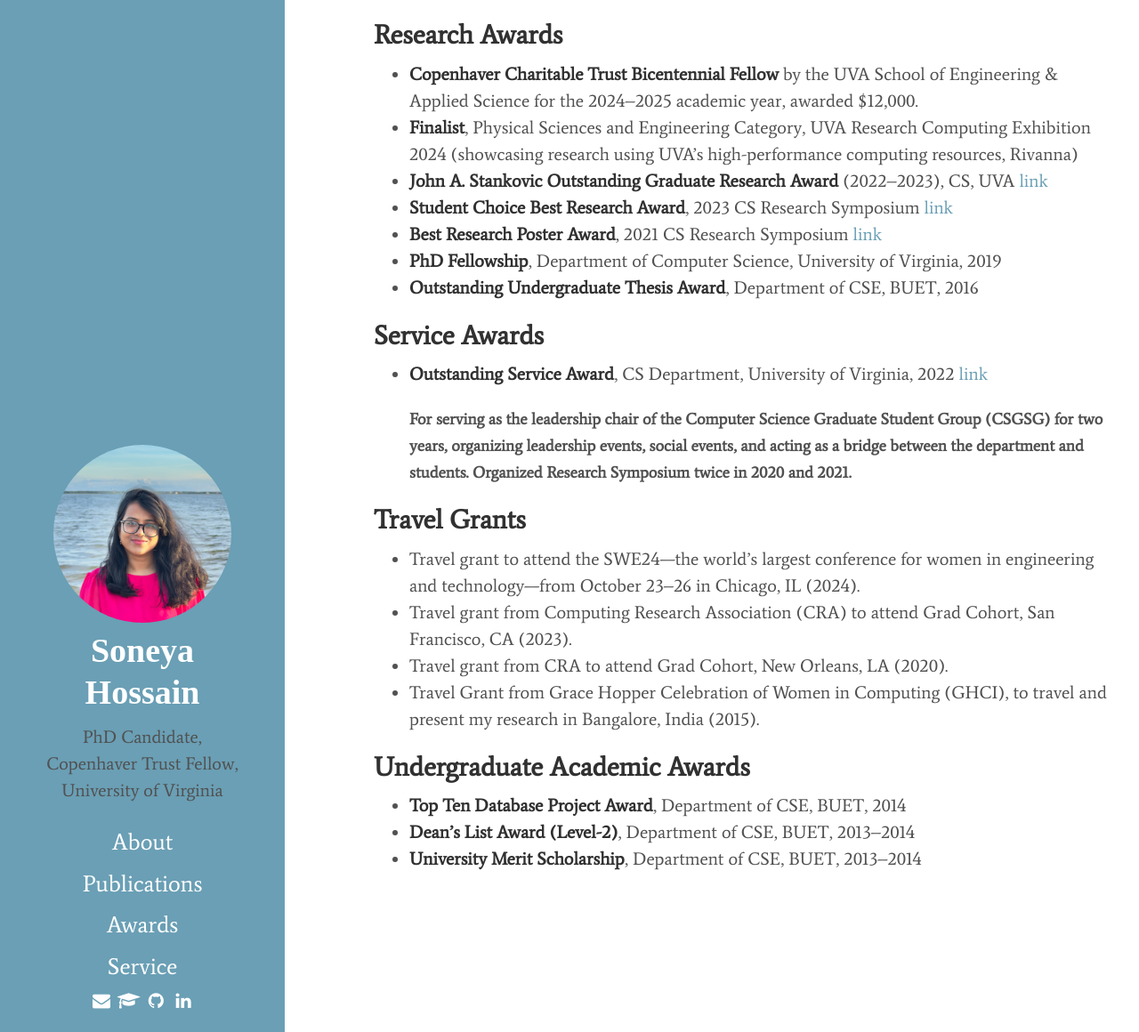
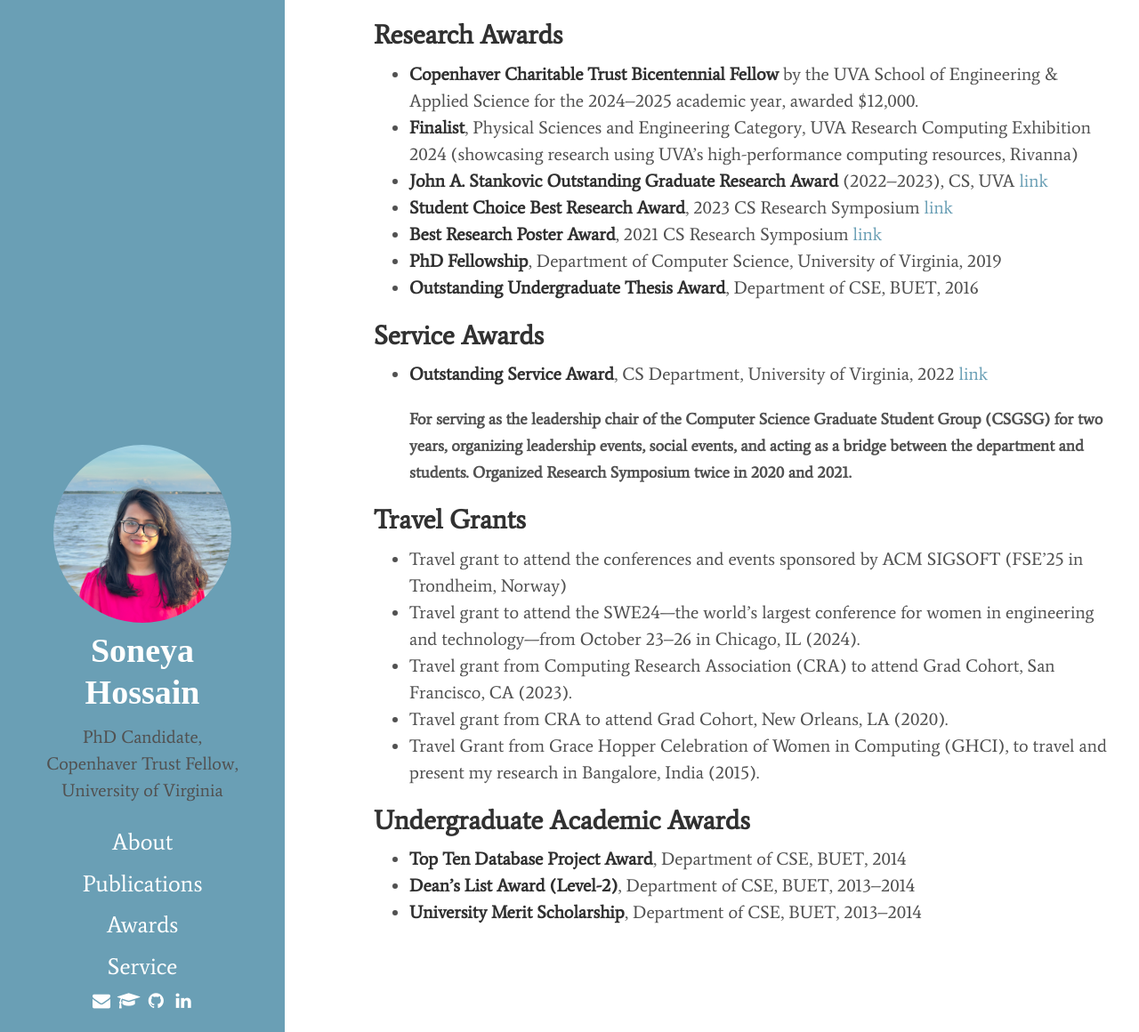
Before and after one commit to soneyahossain/soneyahossain.github.io, a Jekyll site: the page built from awards.md, in a window 1280 px wide and 1160 px high. Shown: the whole window at 89% size. Built offline with Jekyll 4.4.1, drawn with Linux system fonts in a browser that asks for light colours; cached includes are drawn as plain includes.

Commit message:
Update awards.md

```diff
--- a/awards.md
+++ b/awards.md
@@ -18,6 +18,7 @@ title: Awards
   <font size="4"><b>For serving as the leadership chair of the Computer Science Graduate Student Group (CSGSG) for two years, organizing leadership events, social events, and acting as a bridge between the department and students. Organized Research Symposium twice in 2020 and 2021.</b></font>
 
 ## Travel Grants
+* Travel grant to attend the conferences and events sponsored by ACM SIGSOFT (FSE'25 in Trondheim, Norway)
 * Travel grant to attend the SWE24—the world’s largest conference for women in engineering and
 technology—from October 23–26 in Chicago, IL (2024).
 * Travel grant from Computing Research Association (CRA) to attend Grad Cohort, San Francisco, CA (2023).
```
